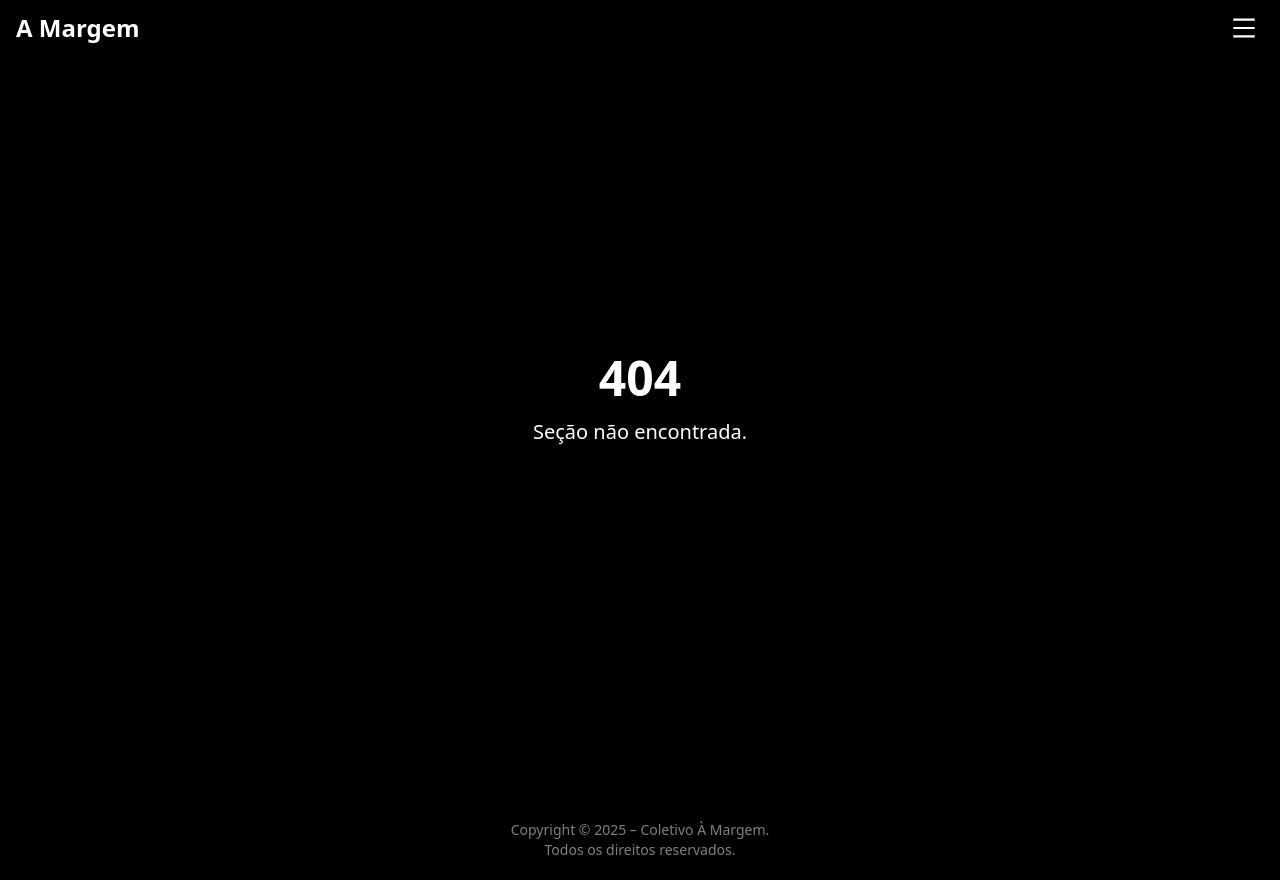
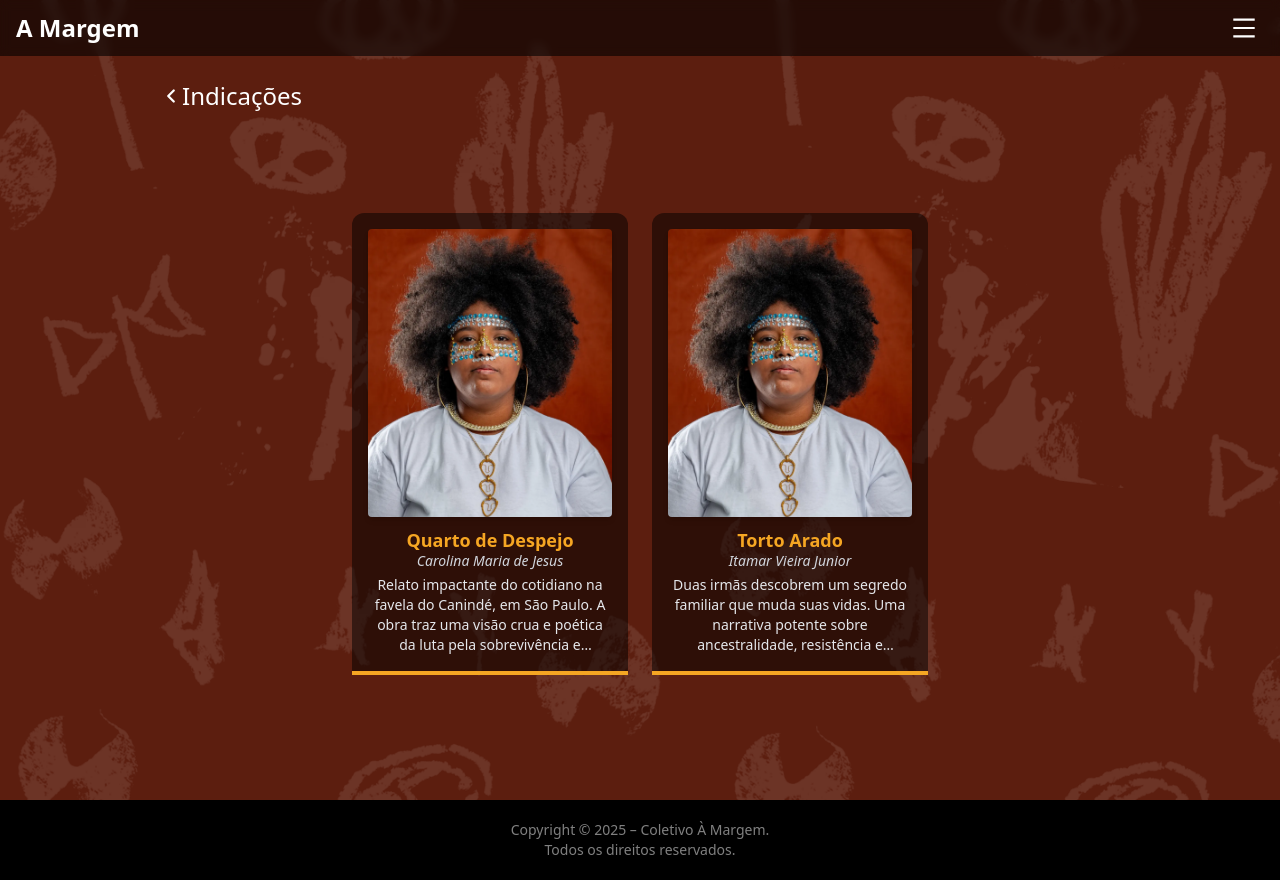
Before and after one commit to ATMZSolutions/a-margem-front, a Next.js app: page /indicacoes in a window 1280 px wide. Before the commit this address had no page. Built offline with nearby package versions, Linux system fonts and the light colour scheme.

Commit message:
feat:seção de indicações

```diff
--- /dev/null
+++ b/src/app/indicacoes/page.tsx
@@ -0,0 +1,75 @@
+"use client";
+
+import BackBtn from "@/components/BackBtn";
+
+interface BookItem {
+  id: number;
+  title: string;
+  author: string;
+  description: string;
+  image: string;
+}
+
+const booksData: BookItem[] = [
+  {
+    id: 1,
+    title: "Quarto de Despejo",
+    author: "Carolina Maria de Jesus",
+    description:
+      "Relato impactante do cotidiano na favela do Canindé, em São Paulo. A obra traz uma visão crua e poética da luta pela sobrevivência e dignidade.",
+    image: "/coletivo/cas.webp",
+  },
+  {
+    id: 2,
+    title: "Torto Arado",
+    author: "Itamar Vieira Junior",
+    description:
+      "Duas irmãs descobrem um segredo familiar que muda suas vidas. Uma narrativa potente sobre ancestralidade, resistência e identidade.",
+    image: "/coletivo/cas.webp",
+  },
+];
+
+export default function IndicacoesPage() {
+  return (
+    <section
+      className="relative w-full min-h-screen flex flex-col items-center justify-center text-white px-4 pb-10 bg-cover bg-center"
+      style={{
+        backgroundColor: "#5C1E0F",
+        backgroundImage: "url('/padrao2.webp')",
+      }}
+    >
+      {/* Botão voltar */}
+      <BackBtn label="Indicações" />
+
+      {/* Lista de livros */}
+      <div className="w-full max-w-xl mt-32 grid sm:grid-cols-2 lg:grid-cols-2 gap-6 place-items-center">
+        {booksData.map((book) => (
+          <article
+            key={book.id}
+            className="bg-black/50 w-full rounded-t-xl border-b-4 border-b-[#F5A623] flex flex-col items-center p-4 hover:scale-[1.02] transition-transform duration-200"
+          >
+            {/* Imagem ajustada */}
+            <img
+              src={book.image}
+              alt={book.title}
+              className="w-full h-72 object-cover rounded shadow-md"
+            />
+
+            {/* Texto */}
+            <div className="mt-3 text-center">
+              <h2 className="text-[#F5A623] font-semibold text-lg leading-tight">
+                {book.title}
+              </h2>
+              <p className="text-sm italic text-gray-300 mb-1">
+                {book.author}
+              </p>
+              <p className="text-sm text-gray-200 line-clamp-4">
+                {book.description}
+              </p>
+            </div>
+          </article>
+        ))}
+      </div>
+    </section>
+  );
+}
--- a/src/components/Sidebar.tsx
+++ b/src/components/Sidebar.tsx
@@ -14,6 +14,7 @@ const menuItems = [
   { label: "Espetáculos", href: "/espetaculos" },
   { label: "Projetos", href: "/projetos" },
   { label: "Notícias", href: "/noticias" },
+  { label: "Indicações", href: "/indicacoes" },
   { label: "Contato", href: "/contato" },
 ];
 
```
